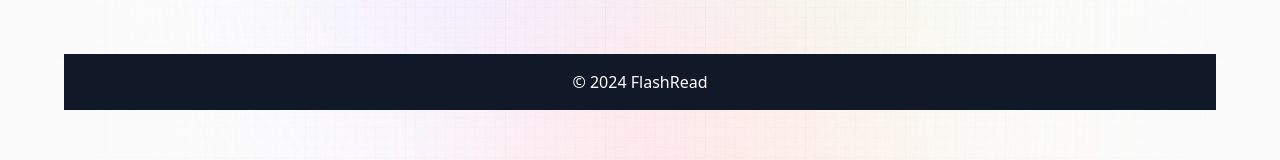
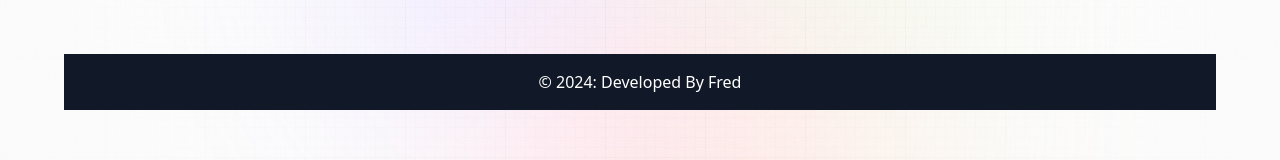
Before and after one commit to fredjuma007/FlashRead, a React (Vite) app: page / in a window 1280 px wide. Shown: the part 548-708 px from the top of the page. Built offline with nearby package versions, Linux system fonts and the light colour scheme; no server answers; a web font is replaced by a local one.

Commit message:
footer update

```diff
--- a/src/components/Footer.jsx
+++ b/src/components/Footer.jsx
@@ -3,7 +3,7 @@ import React from "react";
 const Footer = () => {
   return (
     <footer className="w-full bg-gray-900 text-white py-4 text-center">
-      <p>&copy; 2024 FlashRead</p>
+      <p>&copy; 2024: Developed By Fred</p>
     </footer>
   );
 };
```
